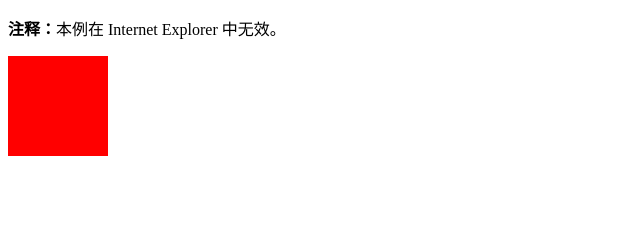
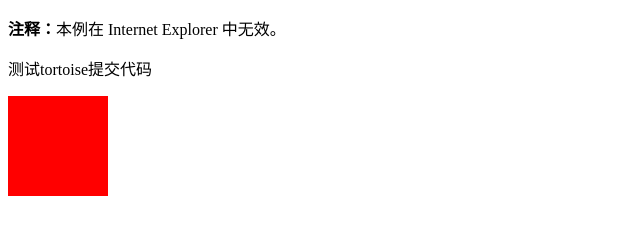
Before and after one commit to ADgirl/myblog, a plain HTML site: page pages/test.html in a window 1280 px wide. Shown: the whole page, without its empty margins (0-640 px from the left). Drawn offline with Linux system fonts and the light colour scheme.

Commit message:
测试小乌龟提交代码

```diff
--- a/pages/test.html
+++ b/pages/test.html
@@ -54,7 +54,7 @@ position:relative;
 <body>
 
 <p><b>注释：</b>本例在 Internet Explorer 中无效。</p>
-
+ <p>测试tortoise提交代码</p>
 <div></div>
 
 </body>
```
